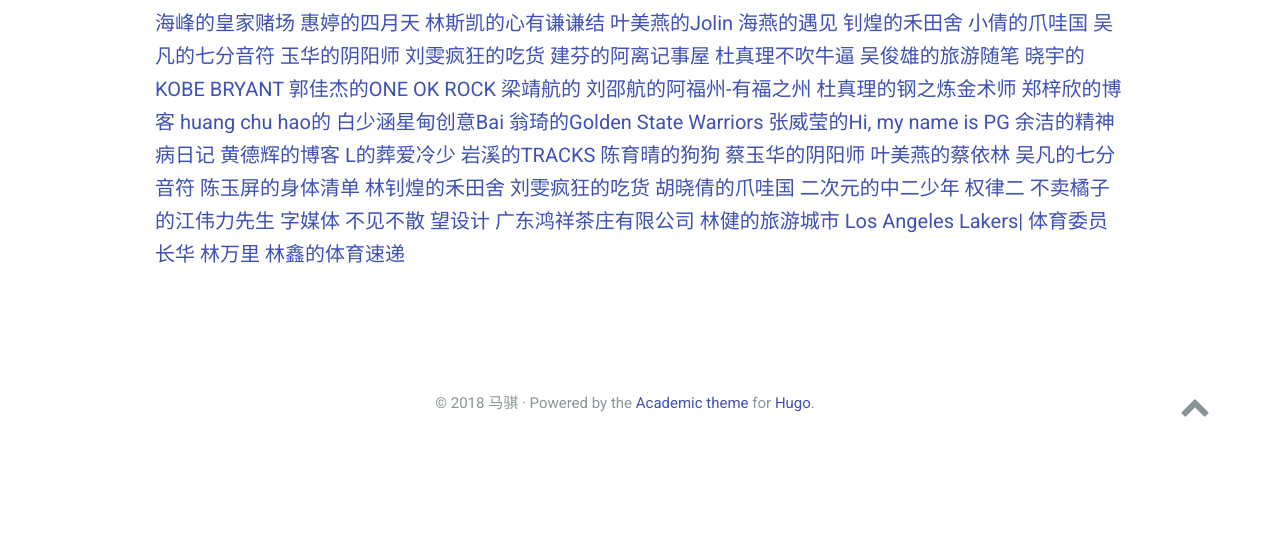
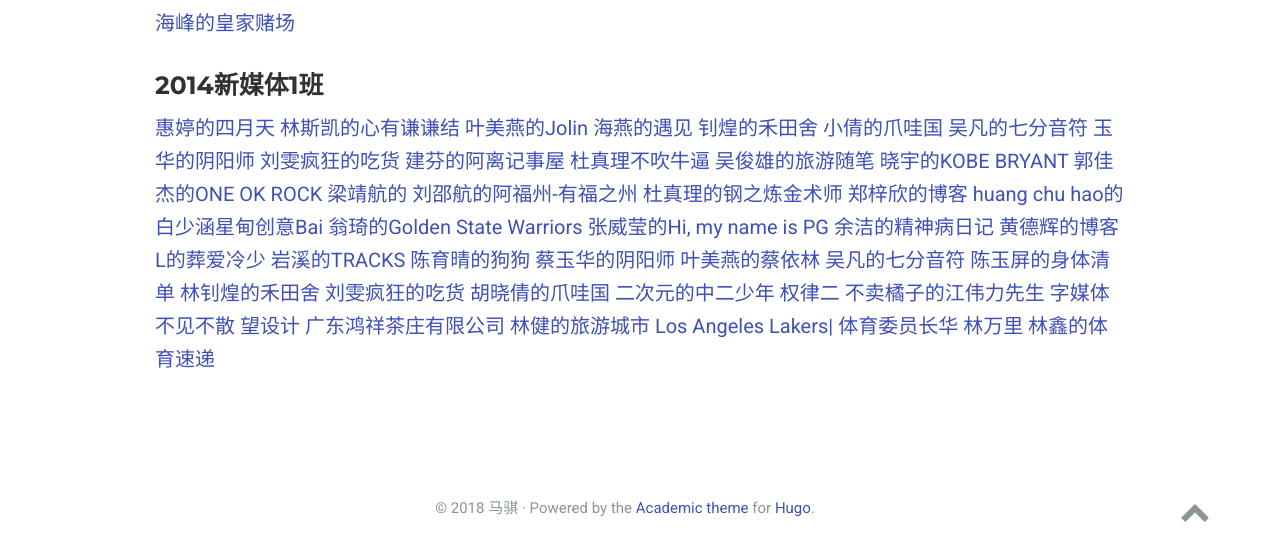
Before and after one commit to QiMa/QiMa.github.io, a plain HTML site: page links/index.html in a window 1280 px wide. Shown: the part 130-690 px from the top of the page. Drawn offline with nearby package versions, Linux system fonts and the light colour scheme; some icons are missing.

Commit message:
重新构建站点

```diff
--- a/links/index.html
+++ b/links/index.html
@@ -271,7 +271,9 @@
   <h1>友情链接</h1>
 
 
-  <div class="article-style" itemprop="articleBody"><p><a href="http://diaosiitman.com/">海峰的皇家赌场</a>
+  <div class="article-style" itemprop="articleBody"><p><a href="http://diaosiitman.com/">海峰的皇家赌场</a></p>
+
+<p><h3>2014新媒体1班</h3>
 <a href="https://hunghuiting.github.io/">惠婷的四月天</a>
 <a href="https://sky-smart.github.io/"> 林斯凯的心有谦谦结 </a>
 <a href="https://kattymy.github.io/">叶美燕的Jolin</a>
```
